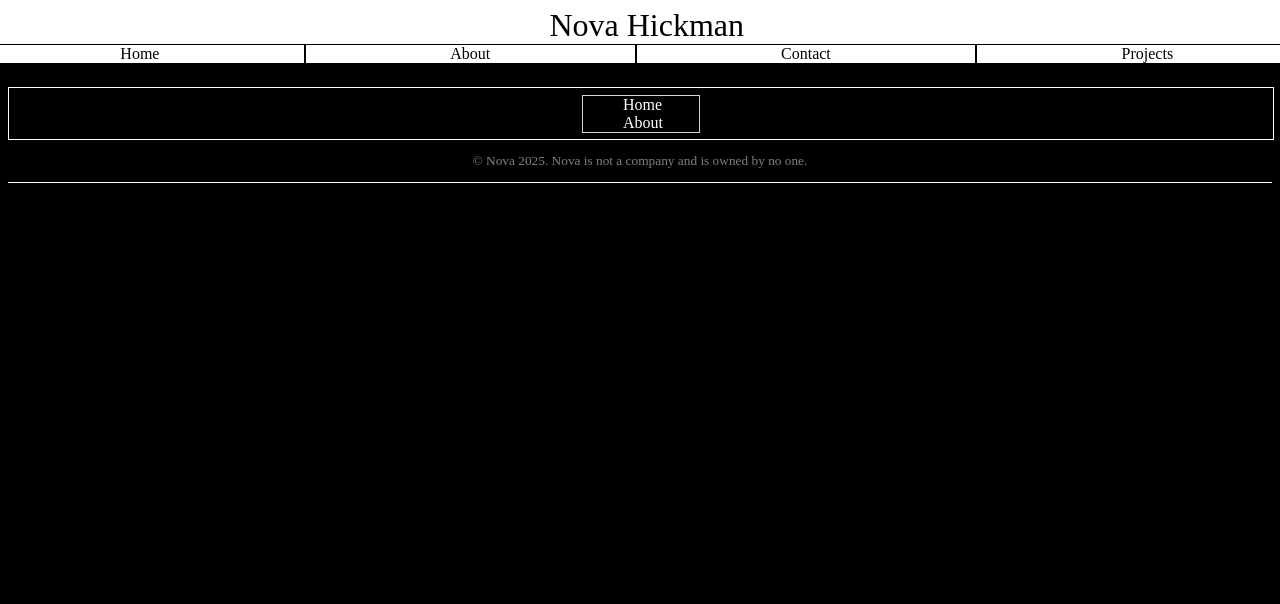
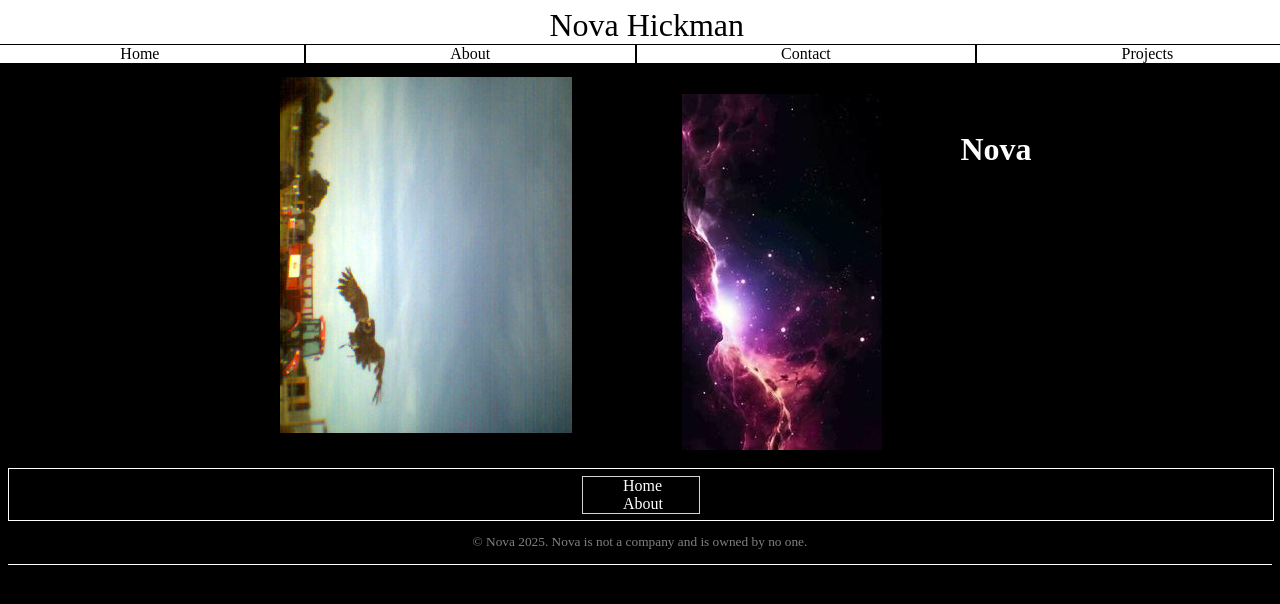
Before and after one commit to cowardlycamper32/cowardlycamper32.github.io, a website: page about.html in a window 1280 px wide. Drawn offline with Linux system fonts and the light colour scheme.

```diff
--- a/about.html
+++ b/about.html
@@ -19,9 +19,18 @@
 
     </div>
     <div class="homeContainer">
-        <p>
-
-        </p></div>
+        <div class="imageContainer">
+            <div class="image_1">
+                <img src="./content/Bird.JPG" alt="Bird" class="rotate90">
+            </div>
+            <div class="image_2">
+                <img src="./content/outer-space-galaxy-and-nebula-abstract-space-background-endless-universe-with-stars-and-galaxies-in-outer-space-cosmos-art-motion-design-video.jpg" alt="waves" class="rotate90">
+            </div>
+            <div class="text_1">
+                <h1>Nova</h1>
+            </div>
+        </div>
+    </div>
 
     <div class="footerContainer">
         <div class="footerButtonsContainer">
--- a/styling/index.css
+++ b/styling/index.css
@@ -4,7 +4,8 @@
 }
 
 .homeContainer {
-    padding-top: 5%;
+    padding-top: 8%;
+    padding-bottom: 5%;
 }
 
 .navSpacer {
@@ -124,3 +125,17 @@
     border-right: none;
     border-bottom: white solid 1px;
 }
+
+.rotate90 {
+    -ms-transform: rotate(90deg);
+    transform: rotate(90deg);
+}
+
+.imageContainer {
+    display: flex;
+    justify-content: center;
+}
+
+.image_2 {
+    padding-top: 5%;
+}
```
